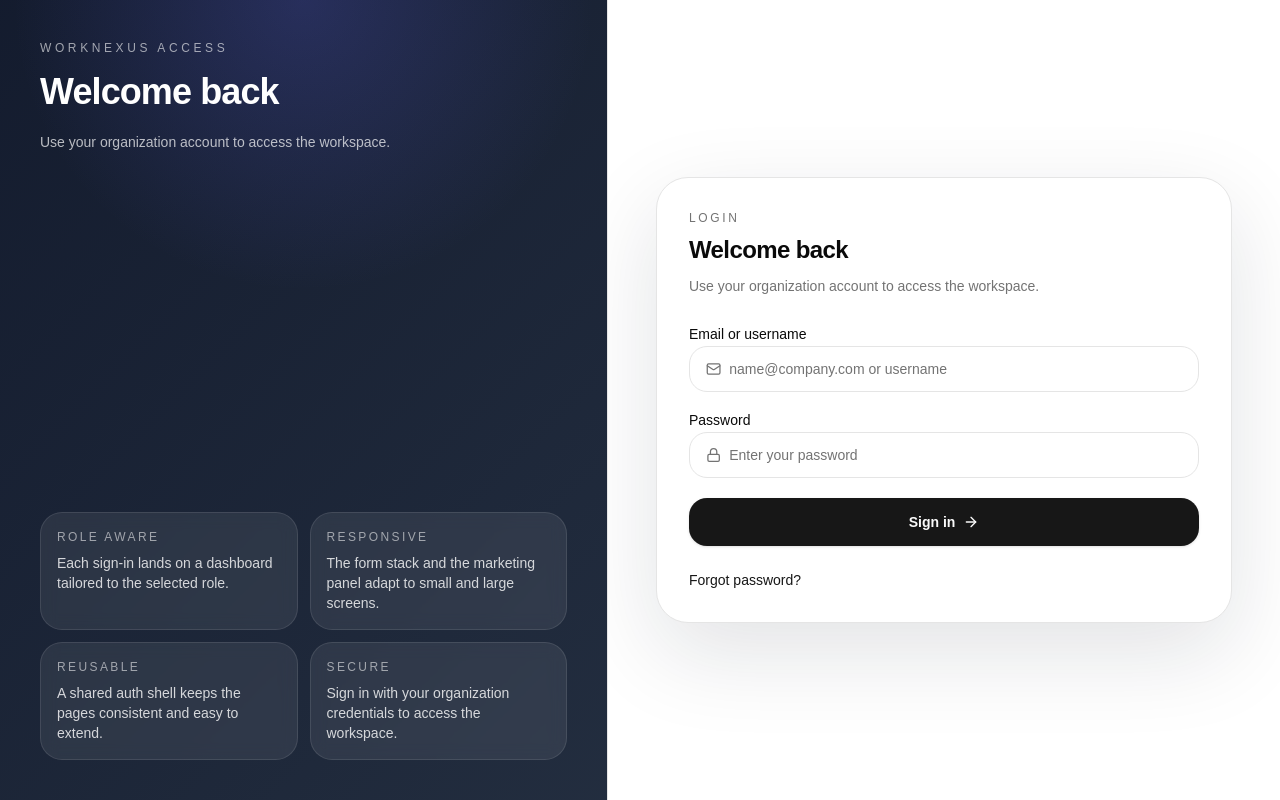
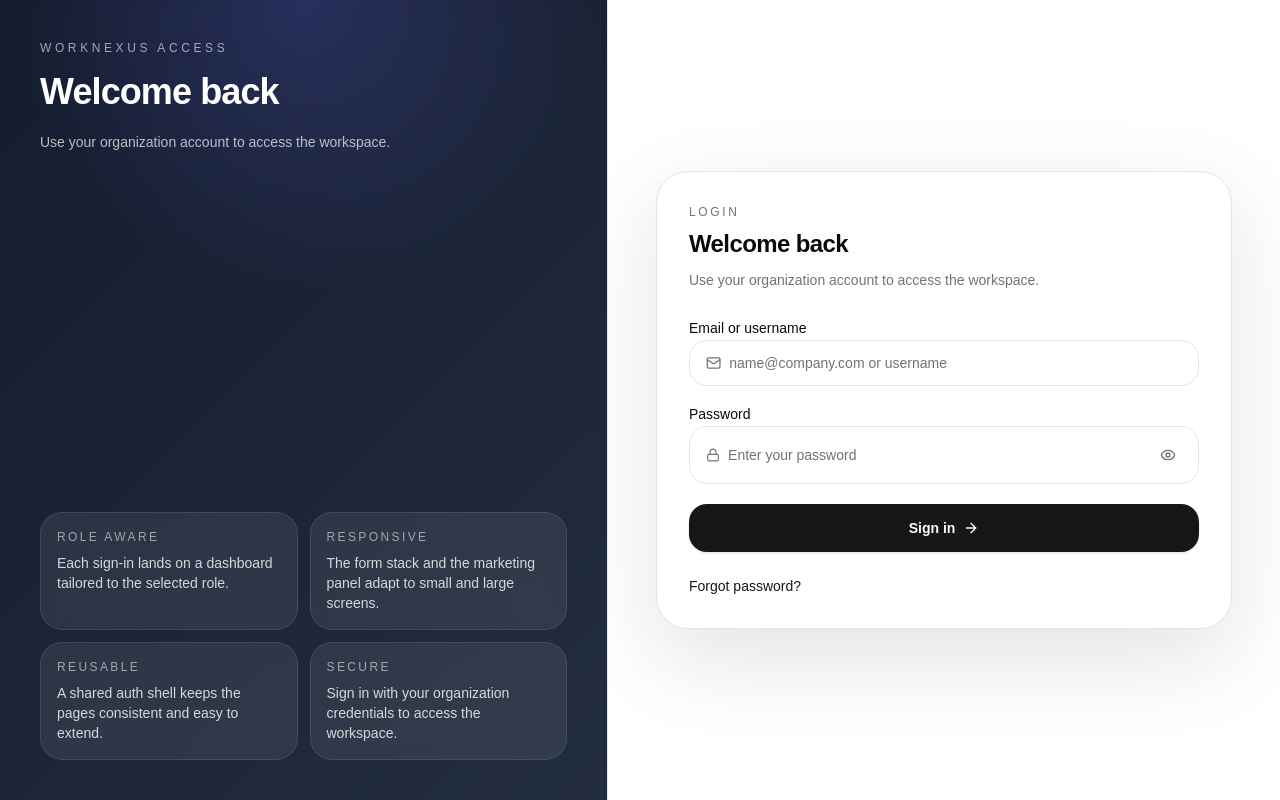
Before and after one commit to Irfan-alyy/worknexus, a React app in the folder frontend/: page /login in a window 1280 px wide. Built offline with nearby package versions, Linux system fonts and the light colour scheme; no server answers; the HTML template or start-up script is replaced by a standard one.

Commit message:
feat: enhance login functionality with password visibility toggle and update .gitignore for environment files

```diff
--- a/frontend/src/routes/auth-pages.jsx
+++ b/frontend/src/routes/auth-pages.jsx
@@ -1,6 +1,6 @@
 import { useState } from "react"
 import { Link, useNavigate } from "react-router-dom"
-import { ArrowRight, Lock, Mail, RefreshCw } from "lucide-react"
+import { ArrowRight, Eye, EyeOff, Lock, Mail, RefreshCw } from "lucide-react"
 
 import { AuthShell } from "@/components/shared/auth-shell"
 import { useGlobalStore } from "@/stores/use-global-store"
@@ -13,7 +13,7 @@
   { title: "Secure", description: "Sign in with your organization credentials to access the workspace." },
 ]
 
-function LoginFields({ form, setForm }) {
+function LoginFields({ form, setForm, showPassword, setShowPassword }) {
   return (
     <div className="space-y-4">
       <label className="block space-y-2">
@@ -36,13 +36,21 @@
         <div className="flex items-center gap-2 rounded-2xl border border-border bg-background px-4 py-3">
           <Lock className="h-4 w-4 text-muted-foreground" />
           <input
-            type="password"
+            type={showPassword ? "text" : "password"}
             required
             value={form.password}
             onChange={(event) => setForm((current) => ({ ...current, password: event.target.value }))}
             className="w-full bg-transparent text-sm outline-none placeholder:text-muted-foreground"
             placeholder="Enter your password"
           />
+          <button
+            type="button"
+            onClick={() => setShowPassword((current) => !current)}
+            className="inline-flex h-8 w-8 items-center justify-center rounded-full text-muted-foreground transition-colors hover:bg-accent hover:text-foreground"
+            aria-label={showPassword ? "Hide password" : "Show password"}
+          >
+            {showPassword ? <EyeOff className="h-4 w-4" /> : <Eye className="h-4 w-4" />}
+          </button>
         </div>
       </label>
     </div>
@@ -54,6 +62,7 @@
   const { authenticate } = useGlobalStore()
   const { mutateAsync: login } = useLoginMutation()
   const [errorMessage, setErrorMessage] = useState("")
+  const [showPassword, setShowPassword] = useState(false)
   const [form, setForm] = useState({
     email: "",
     password: "",
@@ -93,7 +102,7 @@
         </div>
 
         <form className="space-y-5" onSubmit={handleSubmit}>
-          <LoginFields form={form} setForm={setForm} />
+          <LoginFields form={form} setForm={setForm} showPassword={showPassword} setShowPassword={setShowPassword} />
 
           {errorMessage ? (
             <div className="rounded-2xl border border-red-500/30 bg-red-500/10 px-4 py-3 text-sm text-red-600">
@@ -103,7 +112,7 @@
 
           <button
             type="submit"
-            className="inline-flex h-12 w-full items-center justify-center gap-2 rounded-2xl bg-primary px-4 text-sm font-semibold text-primary-foreground shadow-sm transition-transform hover:-translate-y-0.5"
+            className="inline-flex h-12 w-full items-center justify-center gap-2 rounded-2xl bg-primary px-4 text-sm font-semibold text-primary-foreground shadow-sm transition-transform hover:-translate-y-0.5 cursor-pointer"
           >
             {ctaLabel}
             <ArrowRight className="h-4 w-4" />
```
Also changed, not shown: 2 other files (tests, documents, lock files or other folders).
